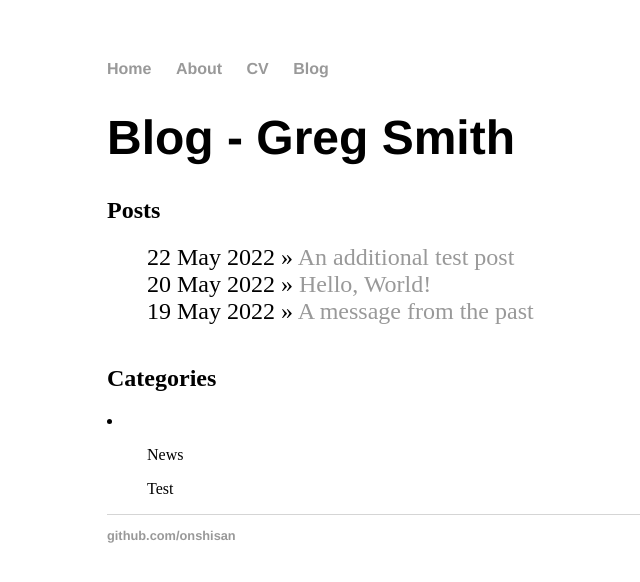
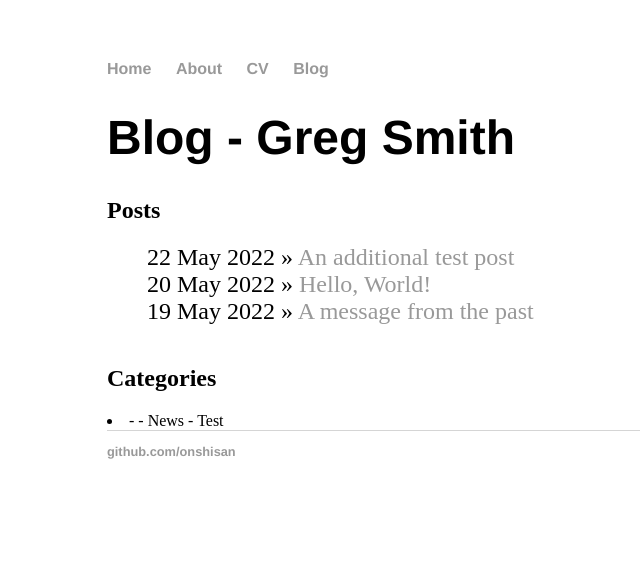
Before and after one commit to onshisan/onshisan.github.io, a Jekyll site: the page built from blog/index.html, in a window 1280 px wide. Shown: the top 582 px of the page, without its empty margins (85-725 px from the left). Built offline with Jekyll 4.4.1, drawn with Linux system fonts in a browser that asks for light colours.

Commit message:
Update index.html

```diff
--- a/blog/index.html
+++ b/blog/index.html
@@ -15,6 +15,6 @@ title: Blog - Greg Smith
 	{% assign site_categories = site.posts | map: "category" | uniq %}
 	<li>
 		{% for category in site_categories %}
-		<ul>{{ category }}</ul>
+		- {{ category }}
 		{% endfor %}
 	</li>
```
